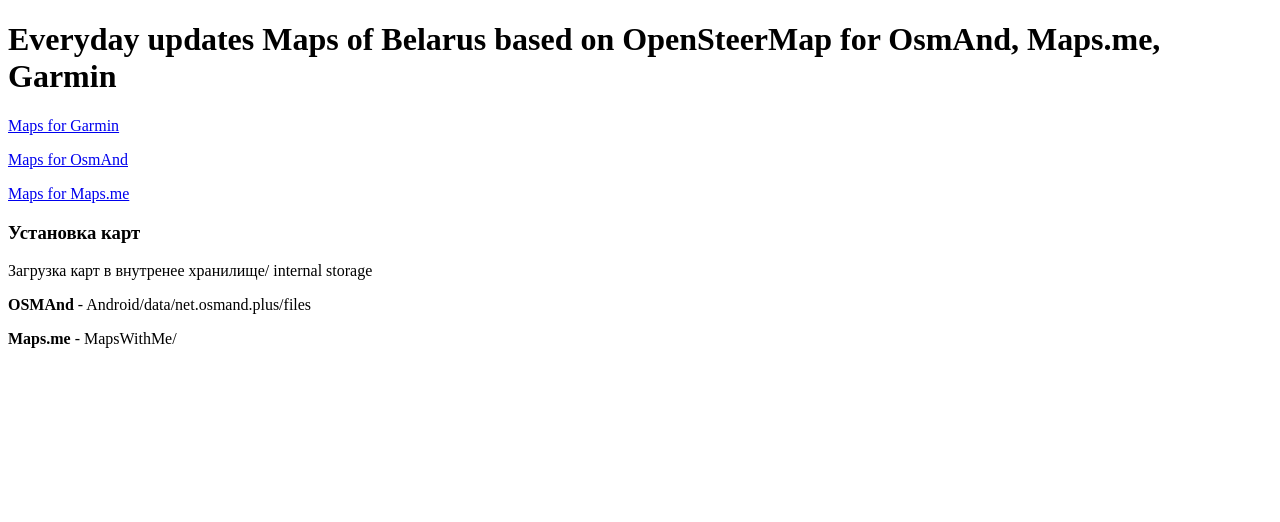
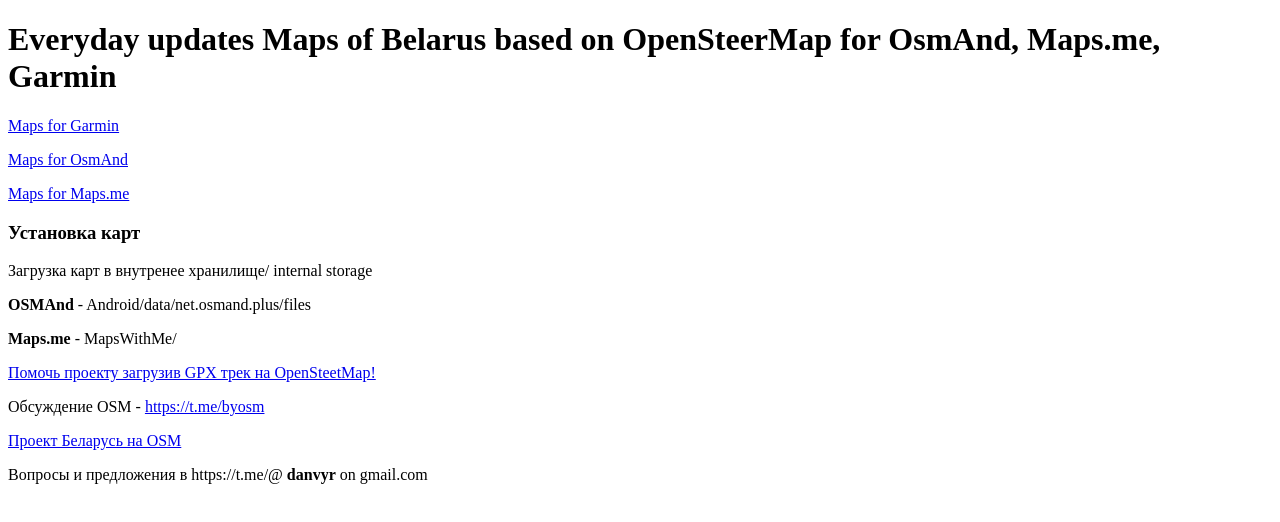
Before and after one commit to danvyr/osmmapsconverter, a plain HTML site: page html/index.html in a window 1280 px wide. Drawn offline with Linux system fonts and the light colour scheme.

Commit message:
change html page#2

```diff
--- a/html/index.html
+++ b/html/index.html
@@ -26,7 +26,12 @@
 
     <p><b>Maps.me</b> - MapsWithMe/</p>
 
-
+    <p>
+    <p><a href=https://www.openstreetmap.org/traces> Помочь проекту загрузив GPX трек на OpenSteetMap! </a></p>
+    <p>Обсуждение OSM - <a href="https://t.me/byosm">https://t.me/byosm </a> </p>
+    <p> <a href=https://wiki.openstreetmap.org/wiki/RU:WikiProject_Belarus >Проект Беларусь на OSM </a> </p>
+    <p>
+    <p>Вопросы и предложения в  https://t.me/@  <b>danvyr</b>  on gmail.com</p>
 
 </body>
 
```
